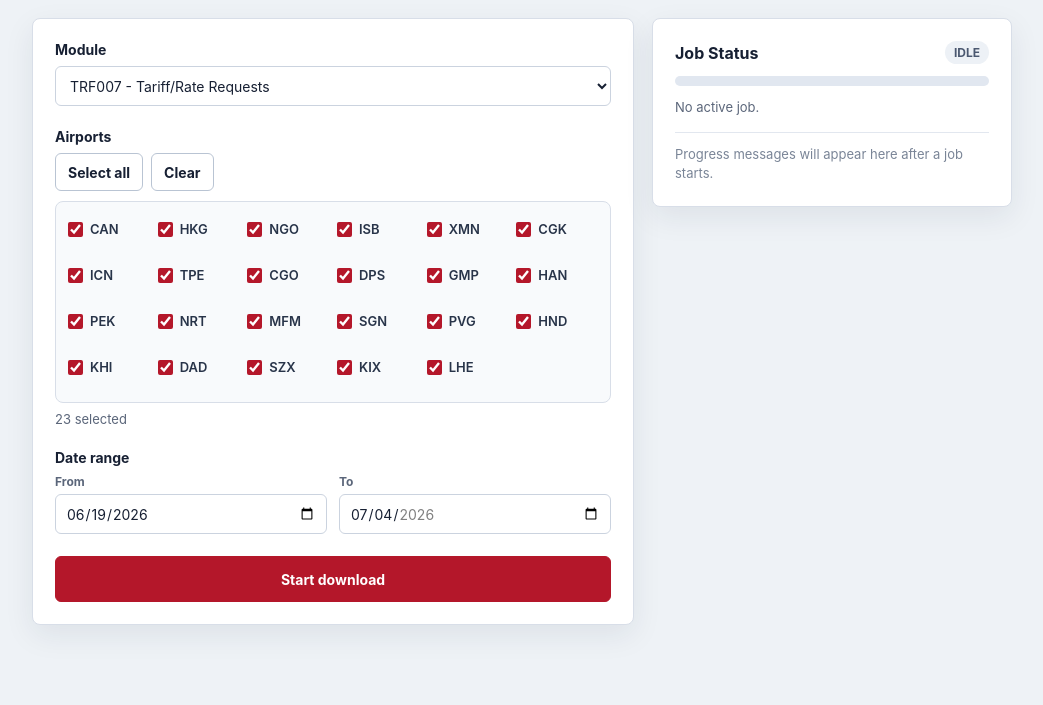
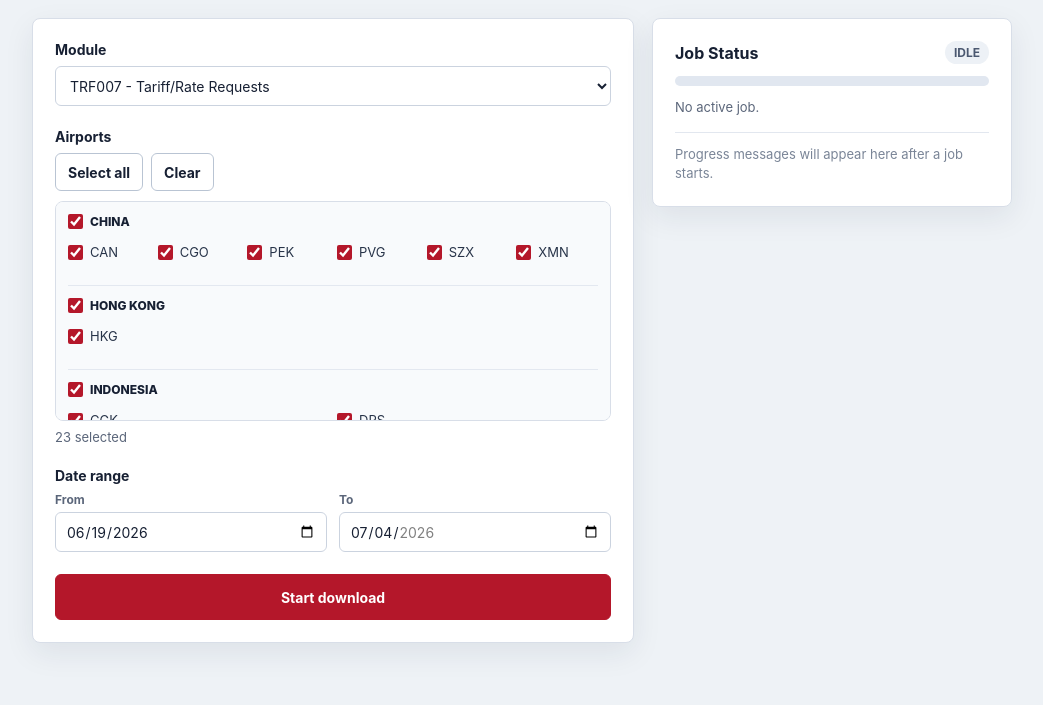
Before and after one commit to sharon-gf/avianca-icargo, a Flask app: page / in a window 1280 px wide. Shown: the part 79-784 px from the top of the page, without its empty margins (118-1161 px from the left). Run offline with Flask 3, Linux system fonts and the light colour scheme.

Commit message:
Update index.html

```diff
--- a/templates/index.html
+++ b/templates/index.html
@@ -155,14 +155,58 @@
 
         .airports-grid {
             display: grid;
-            grid-template-columns: repeat(auto-fit, minmax(72px, 1fr));
-            gap: 8px;
+            gap: 12px;
             max-height: 220px;
             overflow-y: auto;
             border: 1px solid #d8dee8;
             border-radius: 8px;
             background: #f8fafc;
             padding: 12px;
+        }
+
+        .country-group {
+            display: grid;
+            gap: 8px;
+        }
+
+        .country-title {
+            display: flex;
+            align-items: center;
+            justify-content: space-between;
+            gap: 10px;
+            color: #172033;
+            font-size: 12px;
+            font-weight: 800;
+            text-transform: uppercase;
+        }
+
+        .country-title label {
+            display: inline-flex;
+            align-items: center;
+            gap: 7px;
+            margin: 0;
+            cursor: pointer;
+            font-size: inherit;
+            font-weight: inherit;
+        }
+
+        .country-title input {
+            width: 15px;
+            height: 15px;
+            accent-color: #b4172a;
+        }
+
+        .country-airports {
+            display: grid;
+            grid-template-columns: repeat(auto-fit, minmax(72px, 1fr));
+            gap: 8px;
+            border-bottom: 1px solid #e3e8f0;
+            padding-bottom: 10px;
+        }
+
+        .country-group:last-child .country-airports {
+            border-bottom: 0;
+            padding-bottom: 0;
         }
 
         .airport-label {
@@ -173,7 +217,7 @@
             color: #283449;
             cursor: pointer;
             font-size: 13px;
-            font-weight: 600;
+            font-weight: 400;
             user-select: none;
         }
 
@@ -383,12 +427,24 @@
     </main>
 
     <script>
-        const AIRPORTS = [
-            "CAN", "HKG", "NGO", "ISB", "XMN", "CGK", "ICN", "TPE",
-            "CGO", "DPS", "GMP", "HAN", "PEK", "NRT", "MFM", "SGN",
-            "PVG", "HND", "KHI", "DAD", "SZX", "KIX", "LHE"
+        const AIRPORT_GROUPS = [
+            { country: "China", airports: ["CAN", "CGO", "PEK", "PVG", "SZX", "XMN"] },
+            { country: "Hong Kong", airports: ["HKG"] },
+            { country: "Indonesia", airports: ["CGK", "DPS"] },
+            { country: "Japan", airports: ["HND", "KIX", "NGO", "NRT"] },
+            { country: "Macau", airports: ["MFM"] },
+            { country: "Pakistan", airports: ["ISB", "KHI", "LHE"] },
+            { country: "South Korea", airports: ["GMP", "ICN"] },
+            { country: "Taiwan", airports: ["TPE"] },
+            { country: "Vietnam", airports: ["DAD", "HAN", "SGN"] }
         ];
         const MAX_RANGE_DAYS = 15;
+        const logTimeFormatter = new Intl.DateTimeFormat([], {
+            hour: "2-digit",
+            minute: "2-digit",
+            second: "2-digit",
+            hour12: false
+        });
 
         let pollTimer = null;
         let activeJobId = null;
@@ -427,20 +483,61 @@
 
         function initAirports() {
             const grid = document.getElementById("airportsGrid");
-            AIRPORTS.forEach((airport) => {
-                const label = document.createElement("label");
-                label.className = "airport-label";
-                label.innerHTML = `
-                    <input type="checkbox" class="airport-checkbox" value="${airport}" checked>
-                    <span>${airport}</span>
+            AIRPORT_GROUPS.forEach((group, groupIndex) => {
+                const section = document.createElement("section");
+                section.className = "country-group";
+                section.innerHTML = `
+                    <div class="country-title">
+                        <label>
+                            <input type="checkbox" class="country-checkbox" data-group-index="${groupIndex}" checked>
+                            <span>${group.country}</span>
+                        </label>
+                    </div>
+                    <div class="country-airports"></div>
                 `;
-                grid.appendChild(label);
+
+                const countryAirports = section.querySelector(".country-airports");
+                group.airports.forEach((airport) => {
+                    const label = document.createElement("label");
+                    label.className = "airport-label";
+                    label.innerHTML = `
+                        <input type="checkbox" class="airport-checkbox" value="${airport}" data-group-index="${groupIndex}" checked>
+                        <span>${airport}</span>
+                    `;
+                    countryAirports.appendChild(label);
+                });
+                grid.appendChild(section);
             });
 
             document.querySelectorAll(".airport-checkbox").forEach((checkbox) => {
-                checkbox.addEventListener("change", updateSelectedCount);
+                checkbox.addEventListener("change", () => {
+                    syncCountryCheckbox(Number(checkbox.dataset.groupIndex));
+                    updateSelectedCount();
+                });
+            });
+
+            document.querySelectorAll(".country-checkbox").forEach((checkbox) => {
+                checkbox.addEventListener("change", () => {
+                    const groupIndex = Number(checkbox.dataset.groupIndex);
+                    document.querySelectorAll(`.airport-checkbox[data-group-index="${groupIndex}"]`).forEach((airportCheckbox) => {
+                        airportCheckbox.checked = checkbox.checked;
+                    });
+                    updateSelectedCount();
+                });
             });
             updateSelectedCount();
+        }
+
+        function syncCountryCheckbox(groupIndex) {
+            const countryCheckbox = document.querySelector(`.country-checkbox[data-group-index="${groupIndex}"]`);
+            const airportCheckboxes = Array.from(document.querySelectorAll(`.airport-checkbox[data-group-index="${groupIndex}"]`));
+            const checkedCount = airportCheckboxes.filter((checkbox) => checkbox.checked).length;
+            countryCheckbox.checked = checkedCount === airportCheckboxes.length;
+            countryCheckbox.indeterminate = checkedCount > 0 && checkedCount < airportCheckboxes.length;
+        }
+
+        function syncAllCountryCheckboxes() {
+            AIRPORT_GROUPS.forEach((_, groupIndex) => syncCountryCheckbox(groupIndex));
         }
 
         function updateSelectedCount() {
@@ -650,11 +747,23 @@
 
             logList.innerHTML = job.logs.map((entry) => `
                 <div class="log-item">
-                    <span class="log-time">${entry.time}</span>
+                    <span class="log-time">${formatLogTime(entry)}</span>
                     <span>${escapeHtml(entry.message)}</span>
                 </div>
             `).join("");
             logList.scrollTop = logList.scrollHeight;
+        }
+
+        function formatLogTime(entry) {
+            if (!entry.timeUtc) {
+                return entry.time || "";
+            }
+
+            const date = new Date(entry.timeUtc);
+            if (Number.isNaN(date.getTime())) {
+                return entry.time || "";
+            }
+            return logTimeFormatter.format(date);
         }
 
         function escapeHtml(value) {
@@ -670,6 +779,7 @@
             document.querySelectorAll(".airport-checkbox").forEach((checkbox) => {
                 checkbox.checked = true;
             });
+            syncAllCountryCheckboxes();
             updateSelectedCount();
         });
 
@@ -677,6 +787,7 @@
             document.querySelectorAll(".airport-checkbox").forEach((checkbox) => {
                 checkbox.checked = false;
             });
+            syncAllCountryCheckboxes();
             updateSelectedCount();
         });
 
```
